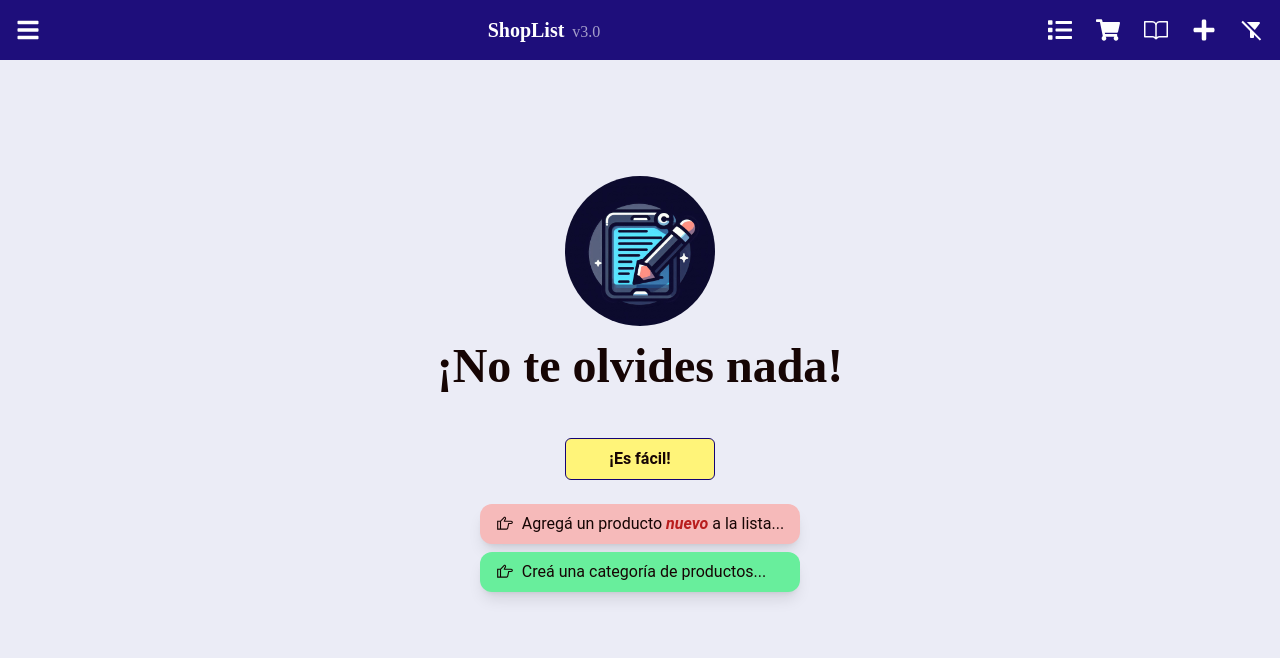
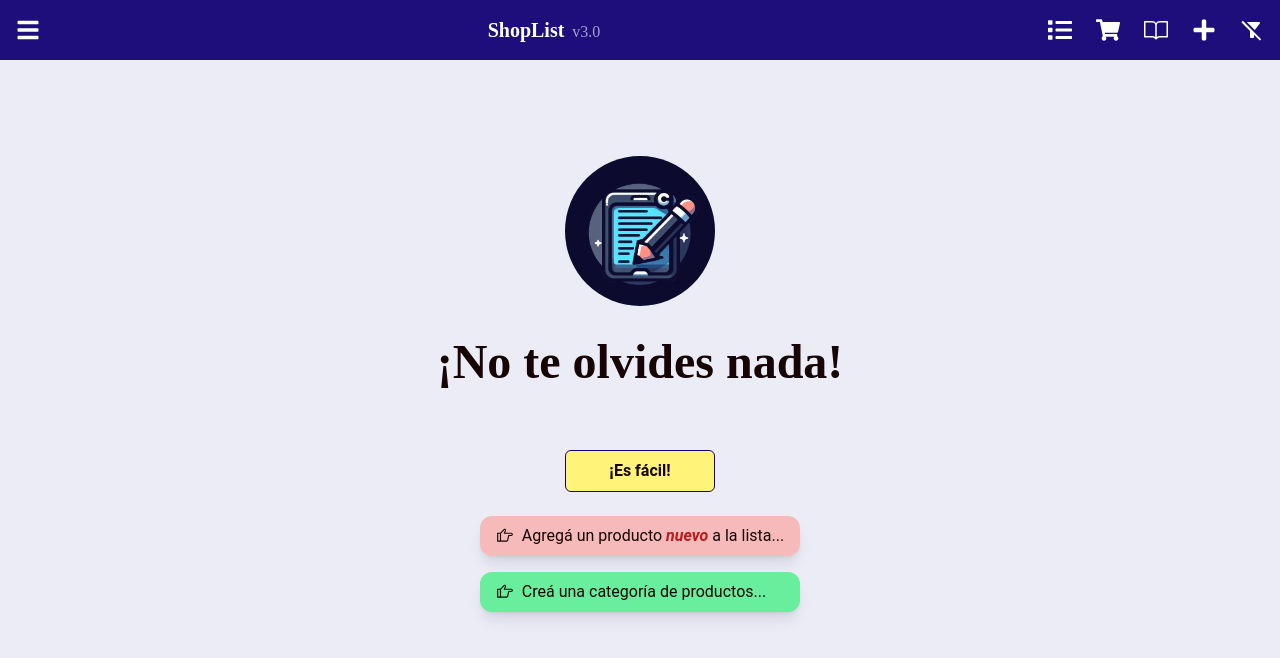
Before and after one commit to elcharlybeto/shoplist2, a Next.js app: page / in a window 1280 px wide. Shown: the top 658 px of the page. Built offline with nearby package versions, Linux system fonts and the light colour scheme.

Commit message:
fix home styles

```diff
--- a/app/ui/home.tsx
+++ b/app/ui/home.tsx
@@ -32,7 +32,7 @@ export default function Home() {
         />
       </div>
       <h1
-        className="font-bold text-center  m-4 text-5xl"
+        className="font-bold text-center m-8 text-5xl"
         style={{ fontFamily: "var(--font-sour-gummy)" }}
       >
         ¡No te olvides nada!
@@ -42,7 +42,7 @@ export default function Home() {
           ¡Es fácil!
         </span>
         <div className="mt-6 w-full">
-          <ul className="flex flex-col gap-2">
+          <ul className="flex flex-col gap-4">
             <Link href="/add">
               <li className="p-2 px-4 text-center flex items-center gap-2 rounded-xl bg-accent shadow-lg">
                 <LiaHandPointRightSolid size={18} />
```
Also changed, not shown: 1 other file (tests, documents, lock files or other folders).
